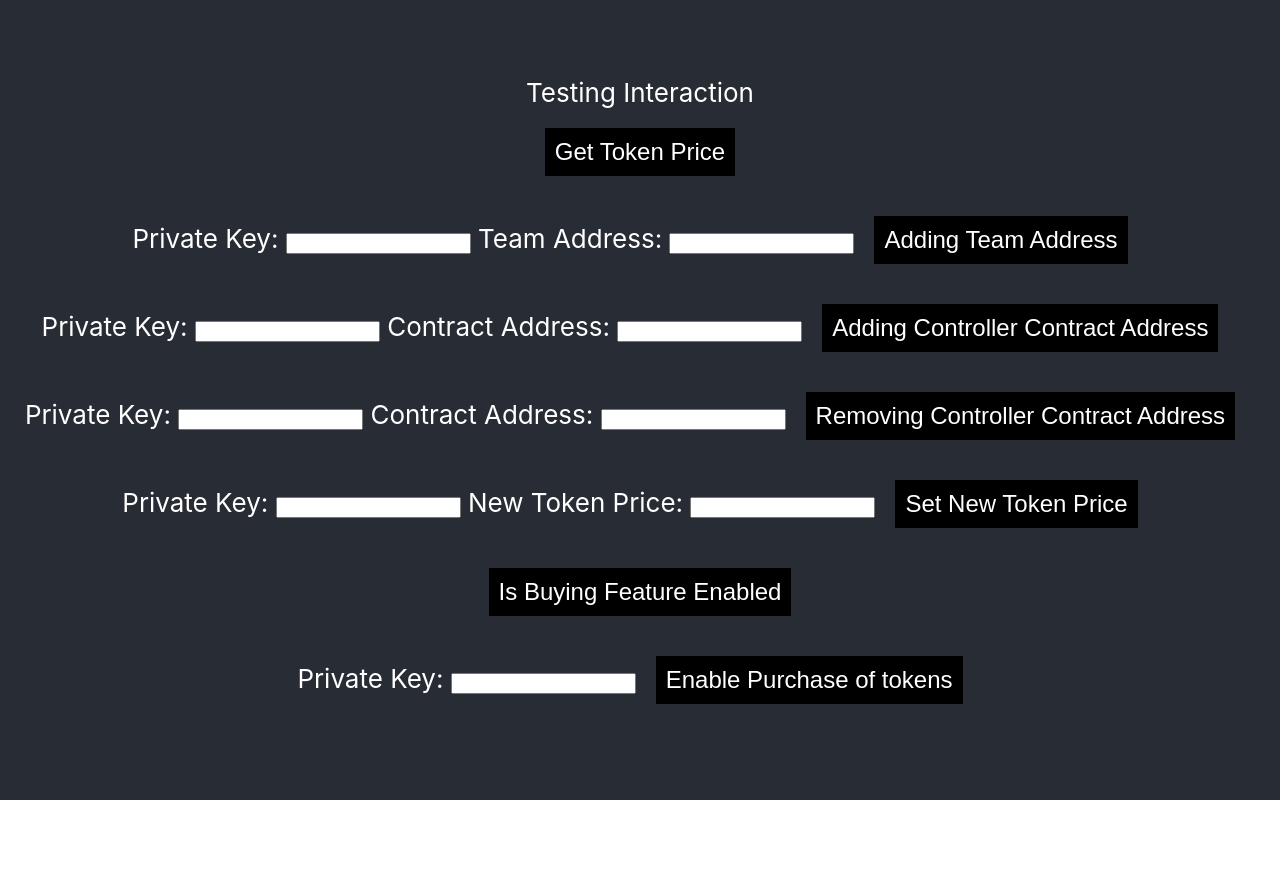
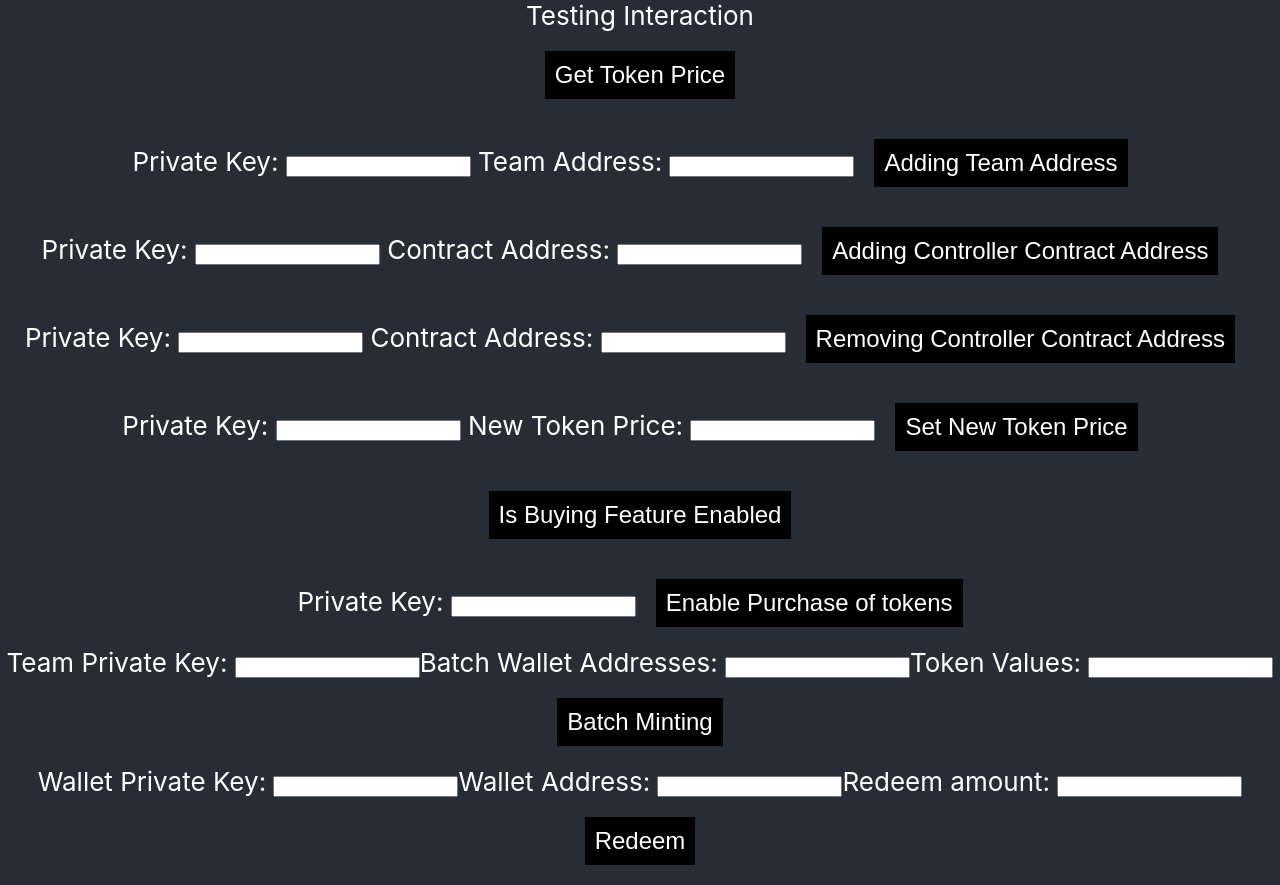
Before and after one commit to Muhammad-Shahrukh-Azeem/KuzTech_Loyalty_Polygon_AWS_Hardhat_With_Scripts, a React (Create React App) app in the folder frontend/: page / in a window 1280 px wide. Before the commit the page ends 800 px from the top, so only its background shows below. Built offline with nearby package versions, Linux system fonts and the light colour scheme; no server answers; what @alch/alchemy-web3 would draw is missing.

Commit message:
Almost done

```diff
--- a/frontend/src/App.js
+++ b/frontend/src/App.js
@@ -1,7 +1,7 @@
 import logo from "./logo.svg";
 import "./App.css";
 import { getPrice, addTeamAddress, addContractAddress, removeContractAddress ,
-setTokenPrice, isBuyEnabled, enablePurchases} from "./init";
+setTokenPrice, isBuyEnabled, enablePurchases, batchMinting, redeem} from "./init";
 // import React, {useState} from 'react'
 
 // const xx = require('./init');
@@ -69,6 +69,33 @@ function App() {
           <div id="enablePurchases"> </div>
           <div id="enablePurchasesFunc"> </div>
           </div>
+
+
+          <div>
+          <label for="PkTeambatchMinting">Team Private Key: </label>
+          <input type="text" id="PkTeambatchMinting" name="first" />
+          <label for="AddressWalletsBatchMinting">Batch Wallet Addresses: </label>
+          <input type="text" id="AddressWalletsBatchMinting" name="first" />
+          <label for="TokenValuesBatchMinting">Token Values: </label>
+          <input type="text" id="TokenValuesBatchMinting" name="first" />
+          <button onClick={batchMinting}> Batch Minting </button>
+          <div id="batchMinting"> </div>
+          <div id="batchMintingFunc"> </div>
+          </div>
+
+          <div>
+          <label for="PkRedeemtokens">Wallet Private Key: </label>
+          <input type="text" id="PkRedeemtokens" name="first" />
+          <label for="addressWalletRedeem">Wallet Address: </label>
+          <input type="text" id="addressWalletRedeem" name="first" />
+          <label for="AmountofRedeem">Redeem amount: </label>
+          <input type="text" id="AmountofRedeem" name="first" />
+          <button onClick={redeem}> Redeem </button>
+          <div id="redeemAmount"> </div>
+          <div id="redeemAmountFunc"> </div>
+          </div>
+
+
       </header>
     </div>
   );
--- a/frontend/src/init.js
+++ b/frontend/src/init.js
@@ -24,7 +24,7 @@ const alchemyProvider = new ethers.providers.AlchemyProvider(
 
 web3.eth.handleRevert = true;
 
-const controllerContractAddress = process.env.CONTROLLER_ADDRESS;
+const controllerContractAddress = CONTROLLER_ADDRESS;
 
 const signer = new ethers.Wallet(PK, alchemyProvider);
 
@@ -34,6 +34,11 @@ const PhoneBotToken = new web3.eth.Contract(PB.abi, PB.address);
 // console.log(PB.abi, PB.address)
 
 const controller = new web3.eth.Contract(Controller.abi, Controller.address);
+const ControllerContract = new ethers.Contract(
+  controllerContractAddress,
+  Controller.abi,
+  provider
+);
 
 // console.log(controller.methods)
 // console.log(pp)
@@ -62,52 +67,68 @@ export const addTeamAddress = async (callerPrivateKey, newTeamAddress) => {
     console.log(addTeamAddresss);
   } catch (e) {
     console.log(e);
-    document.getElementById("addTeamAddress").innerHTML = "Error: " + e.transactionHash + " (if undefined check console)";
+    document.getElementById("addTeamAddress").innerHTML =
+      "Error: " + e.transactionHash + " (if undefined check console)";
   }
 };
 
-
-export const addContractAddress = async (callerPrivateKey, newContractAddress) => {
+export const addContractAddress = async (
+  callerPrivateKey,
+  newContractAddress
+) => {
   try {
-    const callerPrivateKey = document.querySelector("#PkContractAddContractAddress").value;
-    const newContractAddress = document.querySelector("#AddContractAddress").value;
+    const callerPrivateKey = document.querySelector(
+      "#PkContractAddContractAddress"
+    ).value;
+    const newContractAddress = document.querySelector(
+      "#AddContractAddress"
+    ).value;
     web3.eth.accounts.wallet.add(callerPrivateKey);
     const account = web3.eth.accounts.wallet[0].address;
     const addContractAddresss = await PhoneBotToken.methods
       .addContractAddress(newContractAddress)
       .send({ from: account, gas: 200000 });
     console.log(addContractAddresss);
-    document.getElementById("addContractAddressFunc").innerHTML = "Contract Added Sucessfully, tx: " + newContractAddress;
-
+    document.getElementById("addContractAddressFunc").innerHTML =
+      "Contract Added Sucessfully, tx: " + newContractAddress;
   } catch (e) {
     console.log(e);
-    document.getElementById("addContractAddress").innerHTML = "Error: " + e.transactionHash + " (if undefined check console)";
+    document.getElementById("addContractAddress").innerHTML =
+      "Error: " + e.transactionHash + " (if undefined check console)";
   }
-}
+};
 
-
-export const removeContractAddress = async (callerPrivateKey, ContractAddress) => {
+export const removeContractAddress = async (
+  callerPrivateKey,
+  ContractAddress
+) => {
   try {
-    const callerPrivateKey = document.querySelector("#PkContractRemoveContractAddress").value;
-    const ContractAddress = document.querySelector("#ContractAddressRemoveContractAddress").value;
+    const callerPrivateKey = document.querySelector(
+      "#PkContractRemoveContractAddress"
+    ).value;
+    const ContractAddress = document.querySelector(
+      "#ContractAddressRemoveContractAddress"
+    ).value;
     web3.eth.accounts.wallet.add(callerPrivateKey);
     const account = web3.eth.accounts.wallet[0].address;
     const removeContractAddresss = await PhoneBotToken.methods
       .removeContractAddress(ContractAddress)
       .send({ from: account, gas: 200000 });
     console.log(removeContractAddresss);
-    document.getElementById("removeContractAddressFunc").innerHTML = "Contract removed Sucessfully, tx: " + ContractAddress;
+    document.getElementById("removeContractAddressFunc").innerHTML =
+      "Contract removed Sucessfully, tx: " + ContractAddress;
   } catch (e) {
     console.log(e);
-    document.getElementById("removeContractAddress").innerHTML = "Error: " + e.transactionHash + " (if undefined check console)";
+    document.getElementById("removeContractAddress").innerHTML =
+      "Error: " + e.transactionHash + " (if undefined check console)";
   }
-}
-
-
+};
 
 export const setTokenPrice = async (callerPrivateKey, newPrice) => {
   try {
-    const callerPrivateKey = document.querySelector("#PkContractSetTokenPrice").value;
+    const callerPrivateKey = document.querySelector(
+      "#PkContractSetTokenPrice"
+    ).value;
     const newPrice = document.querySelector("#setNewTokenPrice").value;
     web3.eth.accounts.wallet.add(callerPrivateKey);
     const account = web3.eth.accounts.wallet[0].address;
@@ -115,41 +136,113 @@ export const setTokenPrice = async (callerPrivateKey, newPrice) => {
       .setTokenPrice(newPrice)
       .send({ from: account, gas: 300000 });
     console.log(setTokenPrice);
-    document.getElementById("showSetNewTokenPrice").innerHTML = "New Price set sucessfully: " + newPrice;
+    document.getElementById("showSetNewTokenPrice").innerHTML =
+      "New Price set sucessfully: " + newPrice;
   } catch (e) {
     console.log(e);
-    document.getElementById("setNewTokenPriceFunc").innerHTML = "Error: " + e.transactionHash + " (if undefined check console)";
+    document.getElementById("setNewTokenPriceFunc").innerHTML =
+      "Error: " + e.transactionHash + " (if undefined check console)";
   }
-}
+};
 
 export const isBuyEnabled = async () => {
   try {
     const isenabled = await phoneBotToken.allowPurchaseToken();
     console.log(isenabled);
-    document.getElementById("isBuyEnabled").innerHTML = "Enabled is: " + isenabled;
+    document.getElementById("isBuyEnabled").innerHTML =
+      "Enabled is: " + isenabled;
   } catch (e) {
     console.log(e);
-    document.getElementById("isBuyEnabledFunc").innerHTML = "Error: " + e.transactionHash + " (if undefined check console)";
+    document.getElementById("isBuyEnabledFunc").innerHTML =
+      "Error: " + e.transactionHash + " (if undefined check console)";
   }
-}
+};
 
 export const enablePurchases = async (callerPrivateKey) => {
   try {
-      const callerPrivateKey = document.querySelector("#PkContractEnablePurchases").value;
+    const callerPrivateKey = document.querySelector(
+      "#PkContractEnablePurchases"
+    ).value;
     web3.eth.accounts.wallet.add(callerPrivateKey);
     const account = web3.eth.accounts.wallet[0].address;
     const enablePurchases = await PhoneBotToken.methods
       .enablePurchaseToken()
       .send({ from: account, gas: 300000 });
     console.log(enablePurchases);
-      document.getElementById("enablePurchases").innerHTML = "Purchases enabled sucessfully, tx: " + enablePurchases.transactionHash;
+    document.getElementById("enablePurchases").innerHTML =
+      "Purchases enabled sucessfully, tx: " + enablePurchases.transactionHash;
   } catch (e) {
     console.log(e);
-      document.getElementById("enablePurchasesFunc").innerHTML = "Error: " + e.transactionHash + " (if undefined check console)";
+    document.getElementById("enablePurchasesFunc").innerHTML =
+      "Error: " + e.transactionHash + " (if undefined check console)";
   }
+};
 
+export const batchMinting = async (
+  callerPrivateKey,
+  walletAddresses,
+  tokenValues
+) => {
+  try {
+    const callerPrivateKey = document.querySelector(
+      "#PkTeambatchMinting"
+    ).value;
+    const walletAddresses = document.querySelector(
+      "#AddressWalletsBatchMinting"
+    ).value;
 
+    const tokenValues = document.querySelector(
+      "#TokenValuesBatchMinting"
+    ).value;
+    // const myArray = [walletAddresses];
+    const myArray = walletAddresses.split(" ");
+    const myArray2 = tokenValues.split(" ");
+    console.log(myArray);
+    console.log(myArray2);
+    web3.eth.accounts.wallet.add(callerPrivateKey);
+    const account = web3.eth.accounts.wallet[0].address;
+    const batchMinting = await controller.methods
+      .batchMinting(myArray, myArray2)
+      .send({ from: account, gas: 300000 });
+    console.log(batchMinting);
+    document.getElementById("batchMinting").innerHTML =
+      "Batch minted sucessfully, tx: " + batchMinting.transactionHash;
+  } catch (e) {
+    console.log(e);
+    document.getElementById("batchMintingFunc").innerHTML =
+      "Error: " + e.transactionHash + " (if undefined check console)";
   }
+};
 
+export const redeem = async (callerPrivateKey, address, amount) => {
+  try {
+    const callerPrivateKey = document.querySelector("#PkRedeemtokens").value;
+    const walletAddresses = document.querySelector(
+      "#addressWalletRedeem"
+    ).value;
+    const tokenValues = document.querySelector("#AmountofRedeem").value;
+    web3.eth.accounts.wallet.add(callerPrivateKey);
+    const account = web3.eth.accounts.wallet[0].address;
+    const balanceBeforee = await ControllerContract.balanceOf(walletAddresses);
+    const balanceBefore = web3.utils.hexToNumberString(balanceBeforee._hex);
+    console.log("Balance before redeem: ", balanceBefore);
+    const burn = await PhoneBotToken.methods
+      .burn(tokenValues)
+      .send({ from: account, gas: 300000 });
+    console.log(burn);
+
+    const balanceAfterr =  await ControllerContract.balanceOf(walletAddresses);
+    const balanceAfter = web3.utils.hexToNumberString(balanceAfterr._hex);
+    console.log("Balance After redeem: ", balanceAfter);
+
+    document.getElementById("redeemAmount").innerHTML =
+      "Burned sucessfully, tx: " + burn.transactionHash + " ||  Balance changed from " + balanceBefore + " to " + balanceAfter;
+
+  } catch (e) {
+    console.log(e);
+    document.getElementById("redeemAmountFunc").innerHTML =
+      "Error: " + e.transactionHash + " (if undefined check console)";
+  }
+};
 
 // PK = 5d40d64c12b77c03461a09f91ef78613ca7f2b08695685428ba5fdb0b3e84207
```
Also changed, not shown: 1 other file (tests, documents, lock files or other folders). Lines whose indentation alone changed are shown as unchanged.
